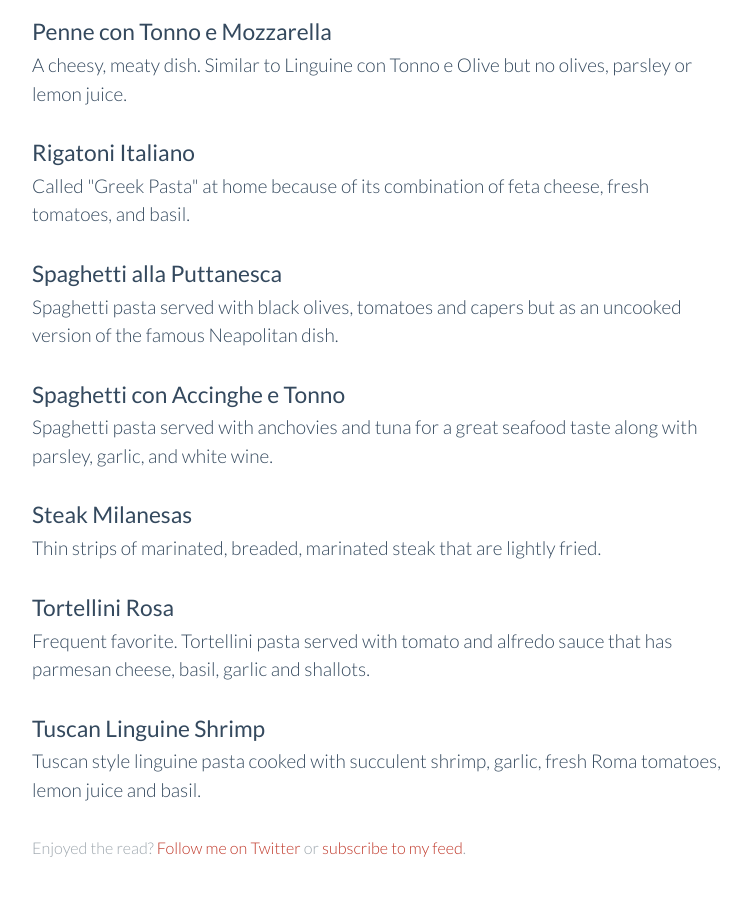
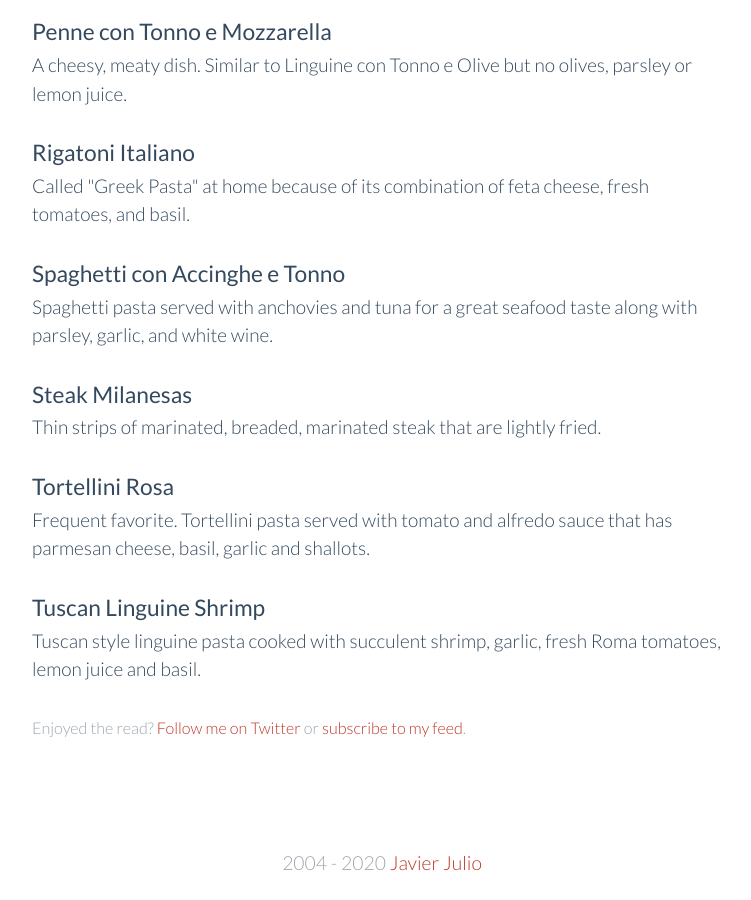
Before and after one commit to javierjulio/javierjulio.github.io, a Jekyll site: the page built from recipes.html, in a window 1280 px wide and 900 px high, scrolled down 1463 px. Shown: the whole window, without its empty margins (258-1009 px from the left). Built offline with Jekyll 4.4.1, drawn with Linux system fonts in a browser that asks for light colours; part of the change alters nothing that is shown.

Commit message:
Remove spaghetti-alla-puttanesca recipe

```diff
--- a/_recipes/spaghetti-alla-puttanesca.markdown
+++ /dev/null
@@ -1,36 +0,0 @@
----
-layout: post
-title:  Spaghetti alla Puttanesca
-description: Spaghetti pasta served with black olives, tomatoes and capers but as an uncooked version of the famous Neapolitan dish.
-date:   2015-08-02 16:59:02
----
-
-Spaghetti pasta served with black olives, tomatoes and capers but as an uncooked version of the famous Neapolitan dish.
-
-### Ingredients
-
-- Spaghetti pasta
-- 3-5 large garlic cloves
-- 3 vine tomatoes or cherry tomatoes
-- Fresh or dry parsley for garnish
-- Capers
-- Black olives
-- Olive oil
-- Crushed red pepper
-- Salt
-
-### Directions
-
-- Chop 20 or so black olives
-- Chop and seed 3 vine tomatoes (important to strip out the center so the sauce doesn't become watery)
-- Chop finely 10 fresh, large basil leaves
-- Chop or smash 3-5 garlic cloves
-- Add some parsley for garnish
-- Drain 3 tablespoons of capers
-- Throw all ingredients into a large bowl
-- Add olive oil, salt, and some crushed red pepper flakes
-- Bring a large pot of salted water to a boil
-- Add the spaghetti pasta
-- Stir pasta frequently while boiling to prevent sticking
-- Remove the boiling water and drop the pasta in the sauce pan
-- Mix well and serve
--- a/recipes.html
+++ b/recipes.html
@@ -10,6 +10,7 @@ redirect_from:
   - /recipes/european-salad/
   - /recipes/garlic-chicken/
   - /recipes/steak-with-shallots-and-red-wine-vinegar/
+  - /recipes/spaghetti-alla-puttanesca/
 ---
 
 {% for recipe in site.recipes %}
```
